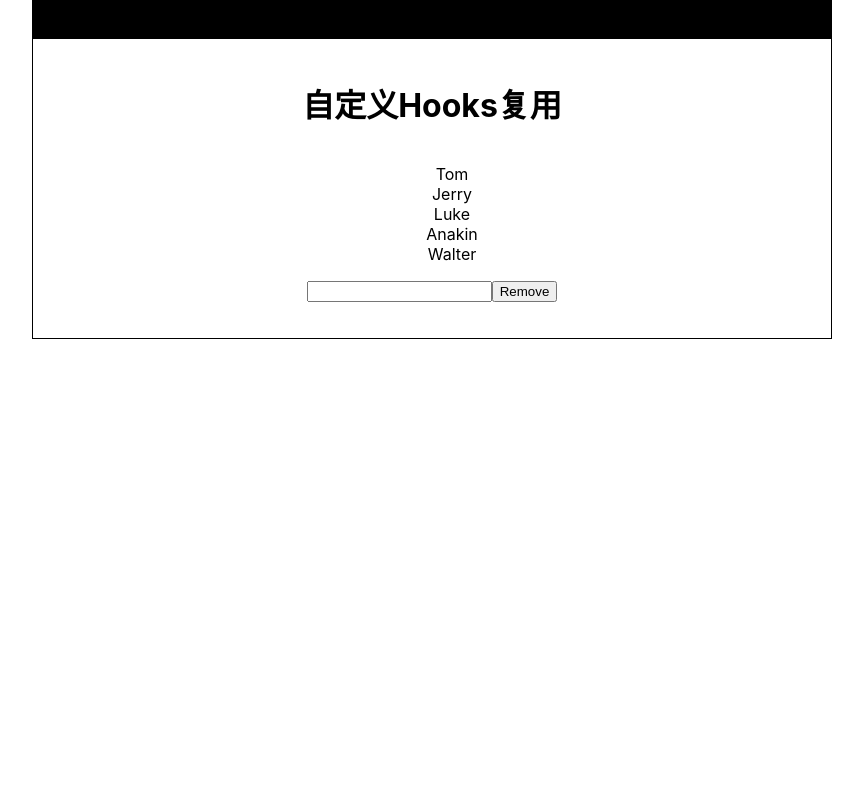
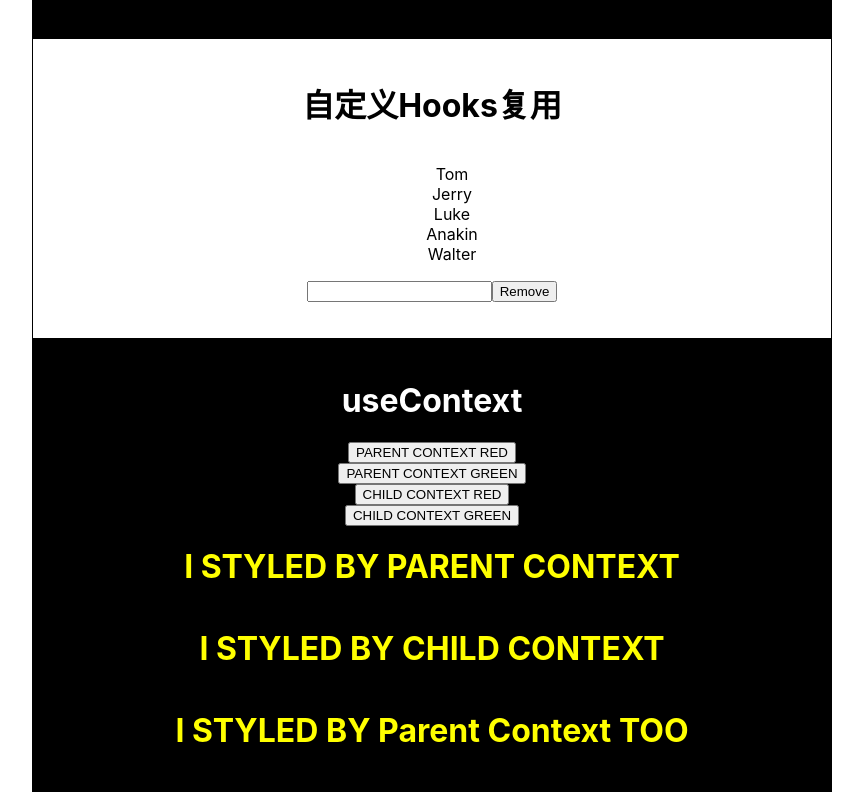
Before and after one commit to clumsyme/react-hooks-demo, a React (Create React App) app: page / in a window 1280 px wide. Shown: the part 430-1222 px from the top of the page, without its empty margins (208-1071 px from the left). Before the commit the page ends 800 px from the top, so only its background shows below. Built offline with nearby package versions, Linux system fonts and the light colour scheme.

Commit message:
useContext

```diff
--- a/src/App.js
+++ b/src/App.js
@@ -2,6 +2,7 @@ import React, { Component } from 'react'
 import './App.css'
 import Counter from './Counter'
 import {SimpleTransfer, InputTransfer} from './TransferComps'
+import UseContext from './UseContext'
 import Demo from './Demo'
 class App extends Component {
     render() {
@@ -16,6 +17,9 @@ class App extends Component {
                 <Demo title="自定义Hooks复用">
                     <InputTransfer source={[{ name: 'Tom' }, { name: 'Jerry' }, {name: 'Luke'}, {name: 'Anakin'}, {name: 'Walter'}]} />
                 </Demo>
+                <Demo title="useContext">
+                    <UseContext />
+                </Demo>
             </div>
         )
     }
--- /dev/null
+++ b/src/UseContext.js
@@ -0,0 +1,39 @@
+import React, { createContext, useState, useContext } from 'react'
+
+let ParentContext = createContext({ color: 'yellow' })
+let ChildContext = createContext({ color: 'yellow' })
+
+export default function Parent(props) {
+    let [color, setColor] = useState('yellow')
+    return (
+        <ParentContext.Provider value={{ color }}>
+            <button onClick={() => setColor('red')}>PARENT CONTEXT RED</button>
+            <button onClick={() => setColor('green')}>PARENT CONTEXT GREEN</button>
+            <Child />
+        </ParentContext.Provider>
+    )
+}
+
+function Child(props) {
+    let parentContext = useContext(ParentContext)
+    let [color, setColor] = useState('yellow')
+    return (
+        <ChildContext.Provider value={{ color }}>
+            <button onClick={() => setColor('red')}>CHILD CONTEXT RED</button>
+            <button onClick={() => setColor('green')}>CHILD CONTEXT GREEN</button>
+            <h1 style={{ color: parentContext.color }}>I STYLED BY PARENT CONTEXT</h1>
+            <GrandChild />
+        </ChildContext.Provider>
+    )
+}
+
+function GrandChild(props) {
+    let childContext = useContext(ChildContext)
+    let parentContext = useContext(ParentContext)
+    return (
+        <>
+            <h1 style={{ color: childContext.color }}>I STYLED BY CHILD CONTEXT</h1>
+            <h1 style={{ color: parentContext.color }}>I STYLED BY Parent Context TOO</h1>
+        </>
+    )
+}
```
